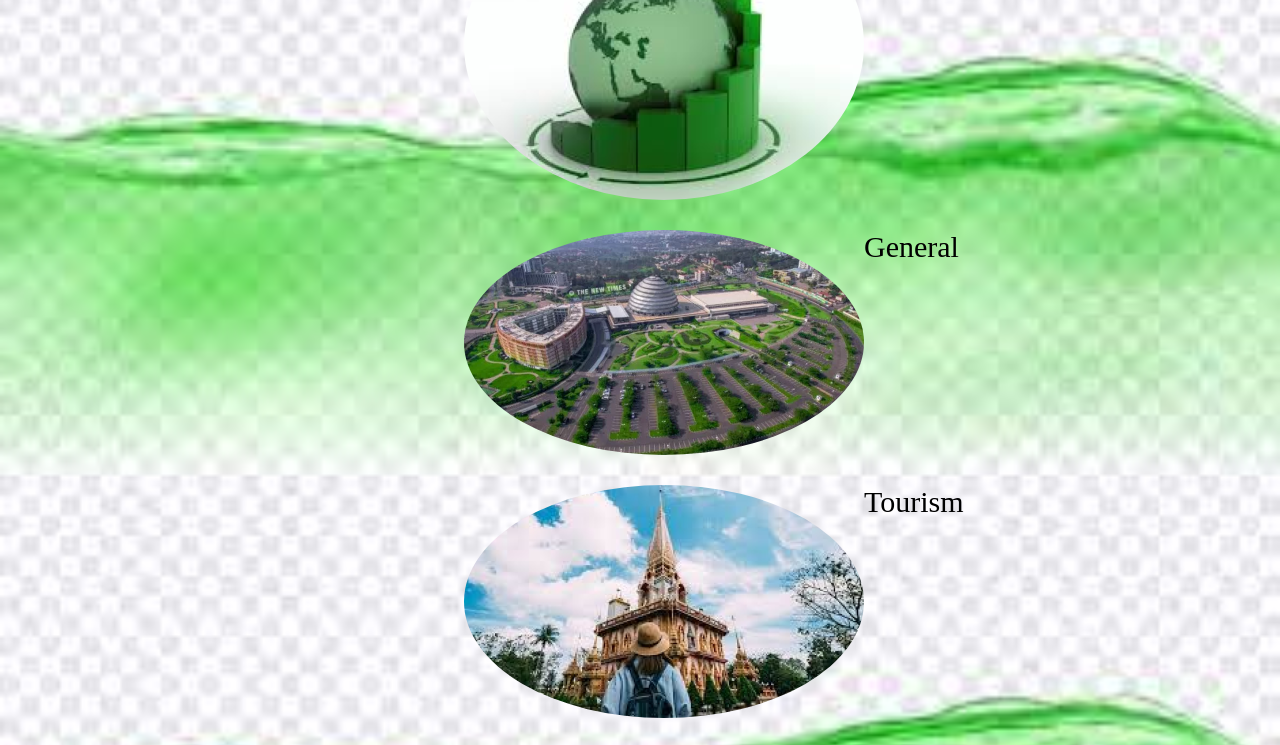
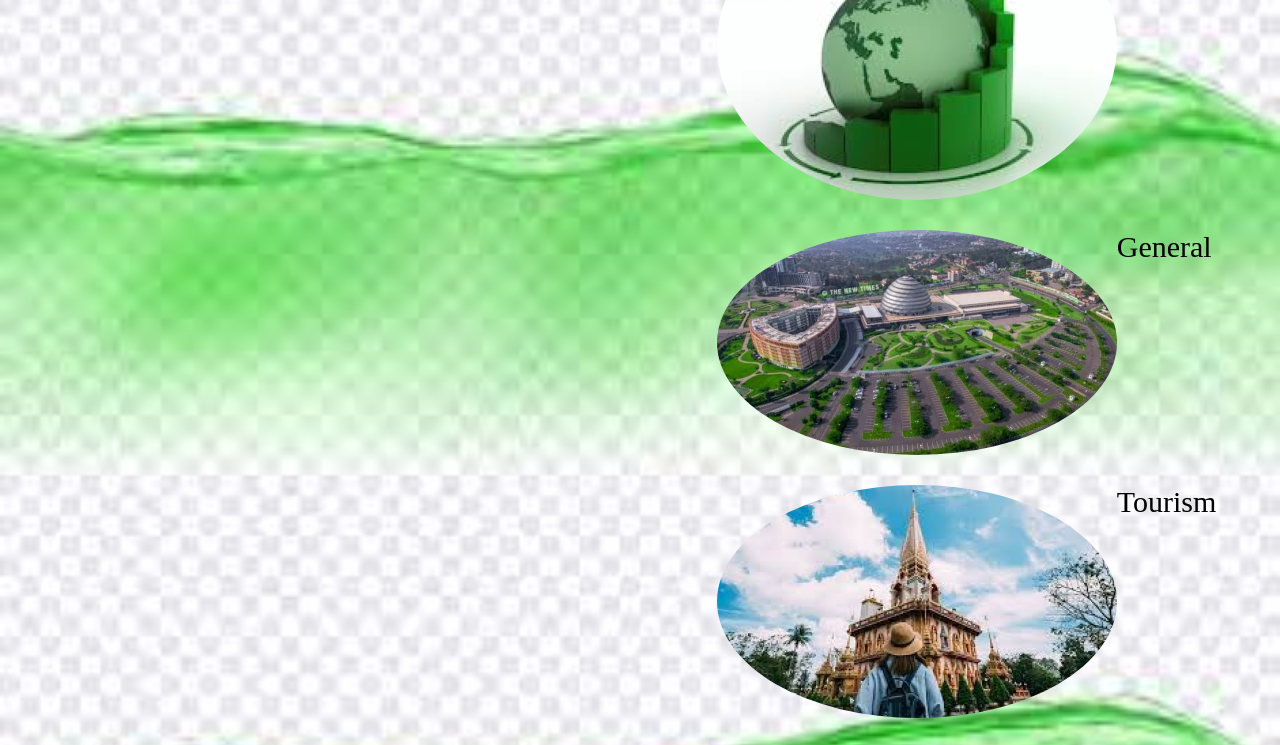
Before and after one commit to Haroon-Nkopa/WebHostRep, a plain HTML site: page index.html in a window 1280 px wide. Shown: the part 681-1426 px from the top of the page. Drawn offline with Linux system fonts and the light colour scheme.

Commit message:
chaged the didtribution of layouts in in main

```diff
--- a/styles.css
+++ b/styles.css
@@ -126,12 +126,12 @@ footer{
 
 
 .outMost > div:first-child{
-    flex: 3;
+    flex: 5;
     color: green;
 }
 
 .outMost .content{
-    flex: 7;
+    flex: 5;
 }
 
 figure{
```
Also changed, not shown: signin.html (added).
